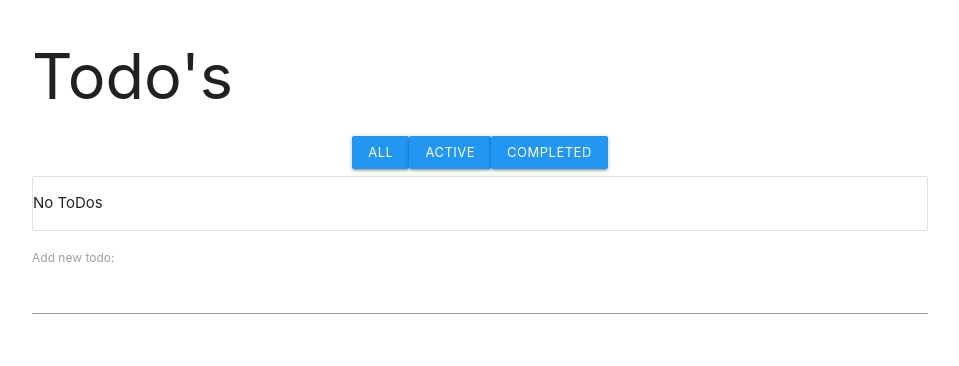
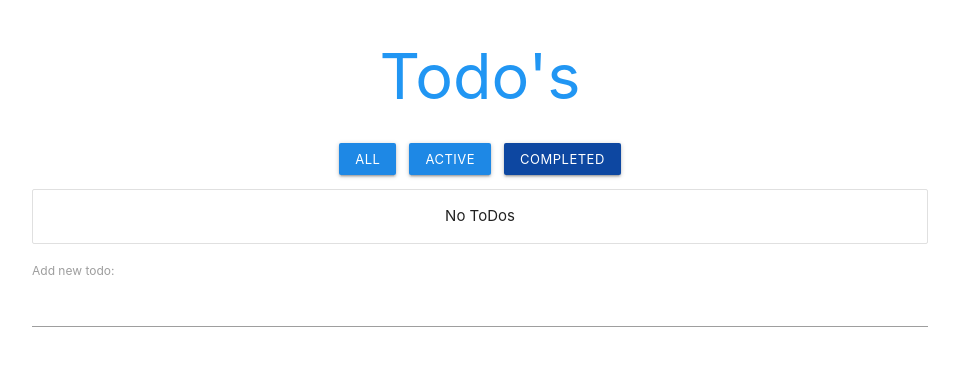
Before and after one commit to zackguerra/contextapp, a React (Create React App) app: page / in a window 1280 px wide. Both pictures are taken after a click on the button "COMPLETED". Shown: the top 366 px of the page, without its empty margins (160-1119 px from the left). Built offline with nearby package versions, Linux system fonts and the light colour scheme.

Commit message:
redux hooks added

```diff
--- a/src/App.css
+++ b/src/App.css
@@ -2,37 +2,6 @@
   text-align: center;
 }
 
-.App-logo {
-  height: 40vmin;
-  pointer-events: none;
+.spacing {
+  margin: 0.5em;
 }
-
-@media (prefers-reduced-motion: no-preference) {
-  .App-logo {
-    animation: App-logo-spin infinite 20s linear;
-  }
-}
-
-.App-header {
-  background-color: #282c34;
-  min-height: 100vh;
-  display: flex;
-  flex-direction: column;
-  align-items: center;
-  justify-content: center;
-  font-size: calc(10px + 2vmin);
-  color: white;
-}
-
-.App-link {
-  color: #61dafb;
-}
-
-@keyframes App-logo-spin {
-  from {
-    transform: rotate(0deg);
-  }
-  to {
-    transform: rotate(360deg);
-  }
-}
--- a/src/App.js
+++ b/src/App.js
@@ -5,7 +5,7 @@ import ToDoList from './components/ToDoList'
 function App() {
   return (
     <div className="container">
-      <h1>Todo's</h1>
+      <h1 className="center blue-text">Todo's</h1>
       <ToDoList />
     </div>
   );
--- a/src/components/FilterButtons.jsx
+++ b/src/components/FilterButtons.jsx
@@ -4,22 +4,32 @@ const FilterButtons = ({ filterValue, filterFunc }) => {
   return (
     <div className="container center">
       <button
-        className={`spacing btn-small blue`}
-        onClick={() => filterFunc("SHOW_ALL")}
+        className={`spacing btn-small blue  ${
+          filterValue === "SHOW_ALL" ? " darken-4" : "darken-1"
+        }`}
+        onClick={() => {
+          filterFunc("SHOW_ALL");
+        }}
       >
-        ALL
+        All
       </button>
-
       <button
-        className={`spacing btn-small blue`}
-        onClick={() => filterFunc("SHOW_ACTIVE")}
+        className={`spacing btn-small blue  ${
+          filterValue === "SHOW_ACTIVE" ? " darken-4" : "darken-1"
+        }`}
+        onClick={() => {
+          filterFunc("SHOW_ACTIVE");
+        }}
       >
         Active
       </button>
-
       <button
-        className={`spacing btn-small blue`}
-        onClick={() => filterFunc("SHOW_COMPLETED")}
+        className={`spacing btn-small blue  ${
+          filterValue === "SHOW_COMPLETED" ? " darken-4" : "darken-1"
+        }`}
+        onClick={() => {
+          filterFunc("SHOW_COMPLETED");
+        }}
       >
         Completed
       </button>
--- a/src/components/ToDoList.jsx
+++ b/src/components/ToDoList.jsx
@@ -1,29 +1,24 @@
 import React, { useState } from "react";
-import { connect } from "react-redux";
+import { useSelector, useDispatch } from "react-redux";
 import ToDos from "./ToDos";
 import AddForm from "./AddForm";
 import FilterButtons from "./FilterButtons";
 
-import {newToDoAction, markToDoAction, deleteToDoAction} from "../action/actions";
-
-const ToDoList = ({ someList, newToDo, markToDo, removeToDo }) => {
-  const [filterValue, setFilterValue] = useState("SHOW_ALL")
+const ToDoList = () => {
+  const [filterValue, setFilterValue] = useState("SHOW_ALL");
+  const someList = useSelector(state  => state.toDoList); //gets the state from Redux store
+  const dispatch = useDispatch();  //to send to Reducer
 
   const addToDo = (content) => {
-    //somefunction for reducer......
-    // console.log("content: ", content);
-    newToDo(content);
+    dispatch({ type: "NEW_TO_DO", payload: content });
   };
 
   const doneToDo = id => {
-    //somefunction for reducer
-    console.log(someList)
-    markToDo(id);
+    dispatch({ type: "DONE_TO_DO", payload: id});
   }
 
   const deleteToDo = id => {
-    //somefunction for reducer
-    removeToDo(id);
+    dispatch({ type: "REMOVE_TO_DO", payload: id });
   }
 
   const filterFunc = action => {
@@ -54,19 +49,4 @@ const ToDoList = ({ someList, newToDo, markToDo, removeToDo }) => {
   );
 };
 
-const mapStateToProps = (state) => {
-  return {
-    someList: state.toDoList,
-  };
-};
-
-const mapDispatchToProps = dispatch => {
-    return {
-        newToDo: content => { dispatch(newToDoAction(content)) },
-        // newToDo: content => { dispatch({ type: "NEW_TO_DO", payload: content }) }
-        markToDo: id  => { dispatch(markToDoAction(id)) },
-        removeToDo: id => { dispatch(deleteToDoAction(id)) }
-    }
-}
-
-export default connect(mapStateToProps, mapDispatchToProps)(ToDoList);
+export default ToDoList;
--- a/src/components/ToDos.jsx
+++ b/src/components/ToDos.jsx
@@ -6,7 +6,6 @@ const ToDos = ({ toDoList, doneToDo, deleteToDo }) => {
     toDoList.map((todo) => {
       return (
         <div className="collection-item" key={todo.id}>
-          {console.log(todo.isDone)}
           <span
             style={{
               textDecoration: todo.isDone ? "line-through" : "none",
@@ -44,7 +43,7 @@ const ToDos = ({ toDoList, doneToDo, deleteToDo }) => {
       );
     })
   ) : (
-    <p>No ToDos</p>
+    <p className="center">No ToDos</p>
   );
 
   return <div className="collection">{list}</div>;
--- a/src/reducer/Reducer.js
+++ b/src/reducer/Reducer.js
@@ -27,7 +27,6 @@ const Reducer = (state=initState, action) => {
             const newArray = state.toDoList.filter(item => {
                 return item.id !== action.payload
             });
-            console.log(newArray);
             return{
                 ...state,
                 toDoList: newArray //shoutout to Hector!!
```
